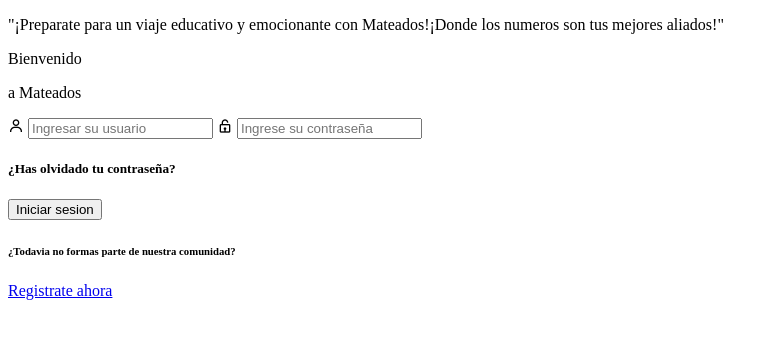
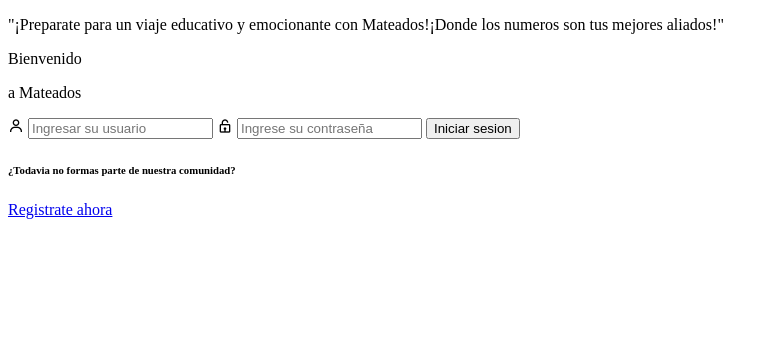
Before and after one commit to AymarMolina/Mateados, a PHP site: page /InicioSesion.php in a window 1280 px wide. Shown: the top 339 px of the page, without its empty margins (0-778 px from the left). Run offline with PHP 8.4, Linux system fonts and the light colour scheme; some libraries are stand-ins or nearby versions.

Commit message:
modificacion login

```diff
--- a/Loger/InicioSesion.php
+++ b/Loger/InicioSesion.php
@@ -64,7 +64,6 @@
                             <input type="password" placeholder="Ingrese su contraseña" name="password" minlength="8">
                         </label>
 
-                        <h5>¿Has olvidado tu contraseña?</h5>
                         <input type="submit" value="Iniciar sesion">
                         <h6>¿Todavia no formas parte de nuestra comunidad?</h6>
 
```
